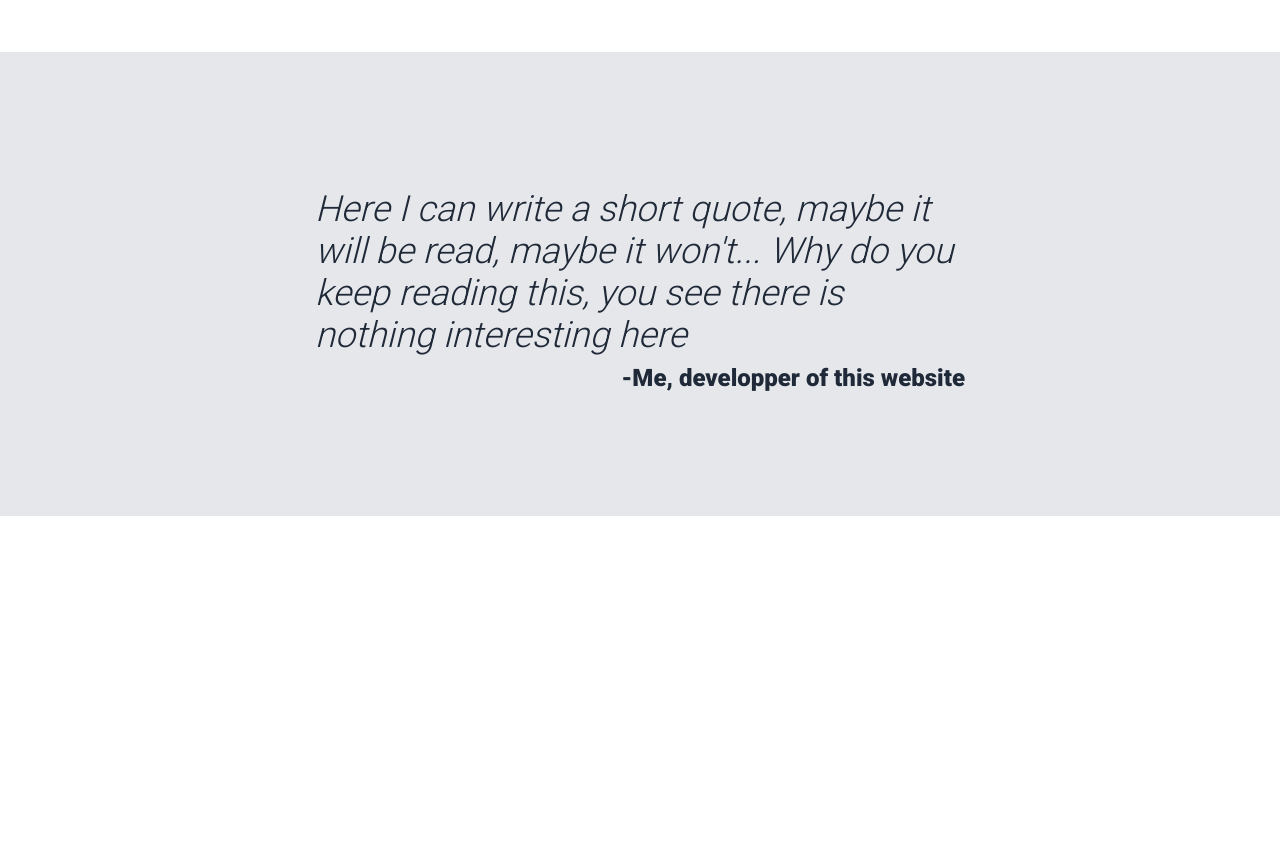
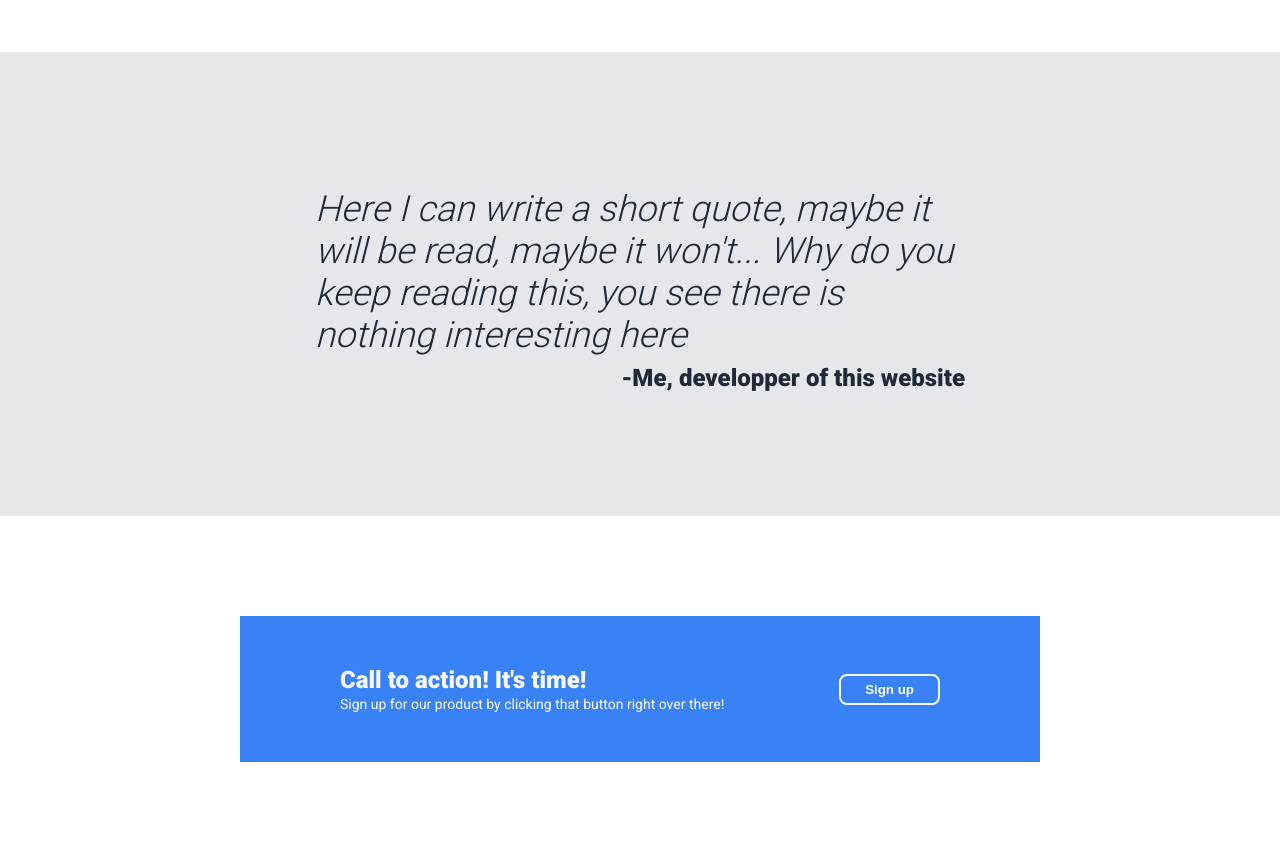
Before and after one commit to anreymond/odin-landing-page, a plain HTML site: page index.html in a window 1280 px wide. Shown: the part 1247-2109 px from the top of the page. Before the commit the page ends 1763 px from the top, so only its background shows below. Drawn offline with Linux system fonts and the light colour scheme.

Commit message:
Add the "sign-up" section.
Add the "sign-up" section with the text, the button and the CSS.

```diff
--- a/index.html
+++ b/index.html
@@ -54,5 +54,15 @@
             <p class="quote-author">-Me, developper of this website</p>
         </div>
     </div>
+
+    <div class="sign-up-section">
+        <div class="sign-up-container">
+            <div class="sign-up-text">
+                <h3>Call to action! It's time!</h3>
+                <p>Sign up for our product by clicking that button right over there!</p>
+            </div>
+            <button>Sign up</button>
+        </div>
+    </div>
 </body>
 </html>
--- a/style.css
+++ b/style.css
@@ -159,3 +159,52 @@ body {
 .quote-author {
     color: #1f2937;
 }
+
+/* CSS about the "sign-up" section*/
+
+.sign-up-section {
+    display: flex;
+    justify-content: center;
+    align-items: center;
+    padding: 100px;
+}
+
+.sign-up-container {
+    width: 800px;
+    padding: 50px 100px;
+    display: flex;
+    justify-content: space-between;
+    align-items: center;
+}
+
+.sign-up-container,
+.sign-up-container button {
+    background-color: #3882f6;
+}
+
+.sign-up-container h3 {
+    font-size: 24px;
+    font-weight: 900;
+    padding: 0;
+    margin: 0;
+}
+
+.sign-up-container p {
+    font-size: 14px;
+    margin-top: 2px;
+    margin-bottom: 0;
+    padding: 0;
+}
+
+.sign-up-container h3,
+.sign-up-container p,
+.sign-up-container button {
+    color: #F9FAF8;
+}
+
+.sign-up-container button {
+    border: #F9FAF8 solid 2px;
+    font-weight: 900;
+    border-radius: 8px;
+    padding: 6px 24px;
+}
```
